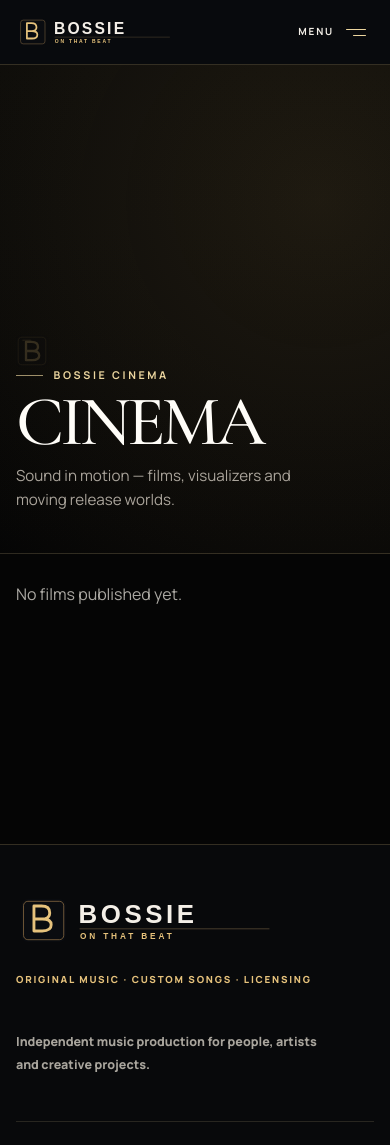
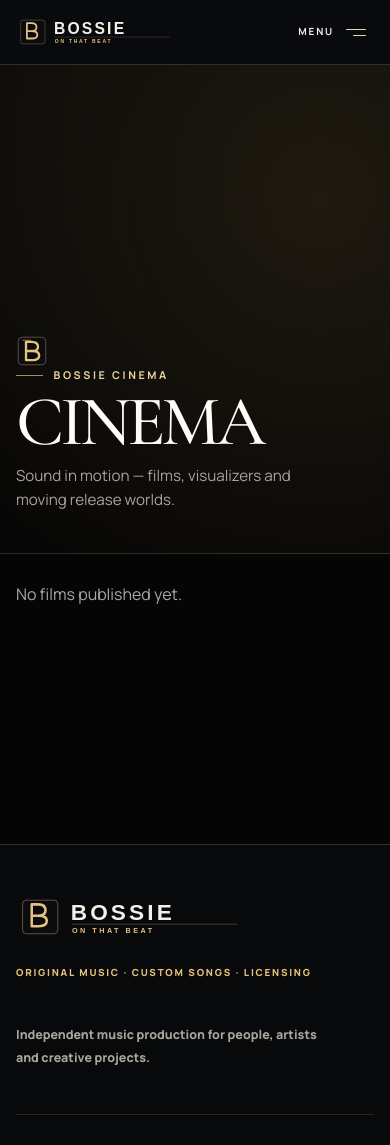
Before and after one commit to mvandenboslfgx/Bossie-on-that-beat, a Next.js app: page /cinema in a window 390 px wide. Shown: the top 1145 px of the page. Built offline with nearby package versions, Linux system fonts and the light colour scheme.

Commit message:
fix: keep Bossie logos crisp and document secure Cloudflare publishing
* fix: enforce full-opacity canonical marks and legible logos on mobile and footer

* docs: document one-time Cloudflare deployment credentials and safe verification

```diff
--- a/app/studio-2026.css
+++ b/app/studio-2026.css
@@ -363,3 +363,17 @@
  .studio-about-roles article {min-height:230px;}
  .studio-archive-details summary {padding:1rem;}
 }
+
+
+/* Canonical marks are branding, not translucent decorative placeholders. */
+.section-mark.bossie-mark,
+.epk-seal .bossie-mark,
+.request-v3-layout .bossie-mark,
+.industry-capabilities .bossie-mark,
+.about-statements .bossie-mark {opacity:1!important;}
+.mobile-nav-panel .mobile-nav-logo.bossie-logo-primary {
+  display:block;max-width:min(230px,68vw)!important;width:100%;height:auto;
+  margin:0;object-fit:contain;filter:none!important;opacity:1!important;
+}
+.site-footer .footer-brand-block .bossie-logo-link {max-width:245px;}
+.site-footer .footer-brand-block .bossie-logo-primary {max-width:100%;height:auto;opacity:1!important;filter:none!important;}
```
Also changed, not shown: 1 other file (tests, documents, lock files or other folders).
